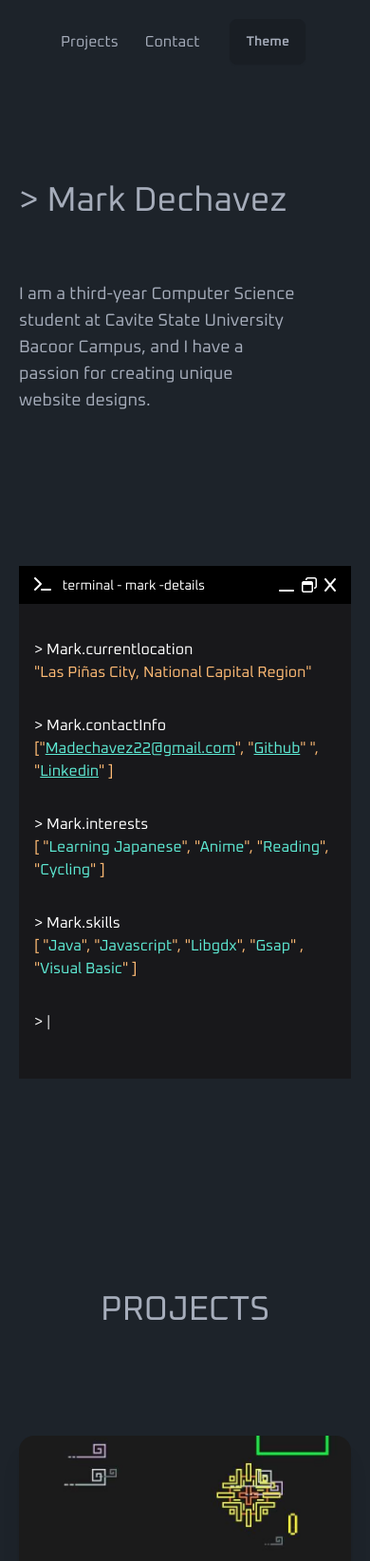
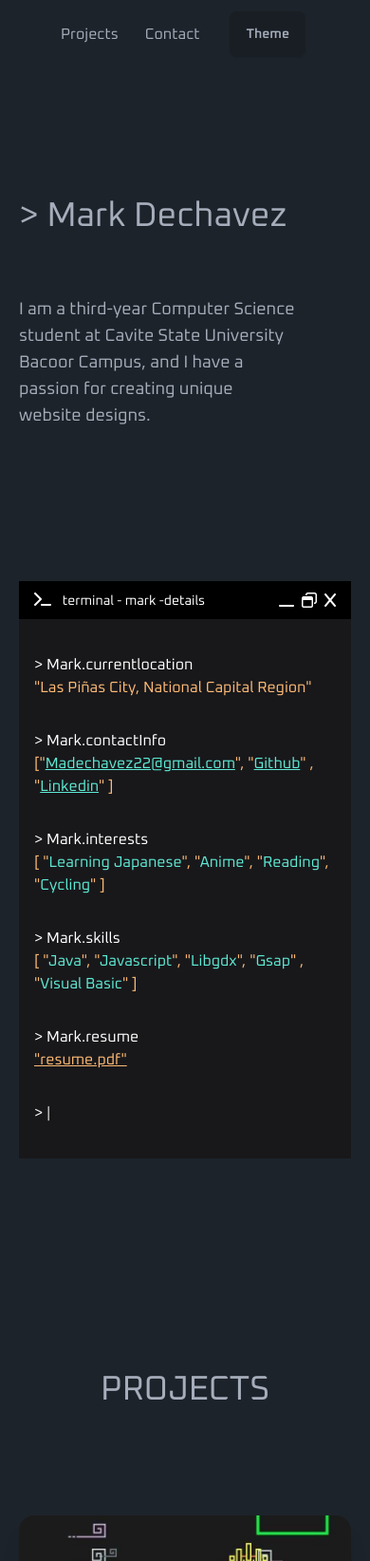
Before and after one commit to MrkDchvz/cosc75-midterm-project, a website with bundled scripts: page index.html in a window 390 px wide. Shown: the top 1644 px of the page at 95% size. Built offline with nearby package versions, Linux system fonts and the light colour scheme; a web font is replaced by a local one.

Commit message:
added resume

```diff
--- a/index.html
+++ b/index.html
@@ -42,20 +42,16 @@
   </head>
 
   <body class="font-body">
-    <div
-      id="progress-bar"
-      class="sticky left-0 top-0 z-20 h-1 w-0 bg-primary"
-    ></div>
-
     <!-- NAVBAR -->
     <header
       id="header"
       class="sticky left-0 top-0 z-10 mx-auto max-w-screen-lg bg-base-100 px-5 pb-5"
     >
       <!-- Desktop Nav -->
+
       <nav
         id="desktop-nav"
-        class="flex h-14 items-center justify-center pt-6 sm:justify-between"
+        class="flex h-14 items-center justify-center py-9 sm:justify-between"
       >
         <a
           href="#"
@@ -125,6 +121,10 @@
           </div>
         </ul>
       </nav>
+      <div
+        id="progress-bar"
+        class="sticky bottom-0 left-0 h-1 w-0 bg-primary"
+      ></div>
     </header>
 
     <!-- MAIN -->
@@ -187,9 +187,7 @@
                 <span class="text-orange-300">[</span
                 ><span class="text-orange-300">"</span
                 ><span class="text-teal-300"
-                  ><a
-                    class="link"
-                    href="https://mail.google.com/mail/?view=cm&fs=1&to=madechavez22@gmail.com"
+                  ><a class="link" href="mailto:madechavez22@gmail.com"
                     >Madechavez22@gmail.com</a
                   ></span
                 ><span class="text-orange-300">"</span
@@ -198,8 +196,7 @@
                 ><span class="text-teal-300" href="https://github.com/MrkDchvz"
                   ><a class="link">Github</a></span
                 ><span class="text-orange-300">"</span>
-                <span class="text-orange-300">"</span
-                ><span class="text-orange-300">,</span>
+                <span class="text-orange-300">,</span>
                 <span class="text-orange-300">"</span
                 ><span class="text-teal-300"
                   ><a class="link" href="https://linkedin.com/in/mark-dechavez"
@@ -260,8 +257,17 @@
                 <span class="text-orange-300">]</span>
               </div>
             </div>
+            <!-- RESUME SECTION -->
+            <div id="terminal__statement--5" class="terminal__statement py-4">
+              <div class="input-statement">> Mark.resume</div>
+              <div class="output-statement opacity-0">
+                <a href="./assets/resume.pdf" class="link text-orange-300"
+                  >"resume.pdf"</a
+                >
+              </div>
+            </div>
             <!-- TERMINAL SECTION - NEW LINE -->
-            <div id="terminal__statement--5" class="terminal__statement py-4">
+            <div id="terminal__statement--6" class="terminal__statement py-4">
               <div class="input-statement opacity-0">
                 > <span class="terminal__caret">|</span>
               </div>
--- a/script/script.js
+++ b/script/script.js
@@ -55,7 +55,11 @@ function TerminalDetails() {
       text: { value: "", opacity: 0, duration: 1 },
     })
     .set("#terminal__statement--4 .output-statement", { opacity: 1 })
-    .to("#terminal__statement--5 .input-statement", { opacity: 1 });
+    .from("#terminal__statement--5 .input-statement", {
+      text: { value: "", opacity: 0, duration: 1 },
+    })
+    .set("#terminal__statement--5 .output-statement", { opacity: 1 })
+    .to("#terminal__statement--6 .input-statement", { opacity: 1 });
 
   return tl;
 }
```
Also changed, not shown: css/output.css, 1 other file.
